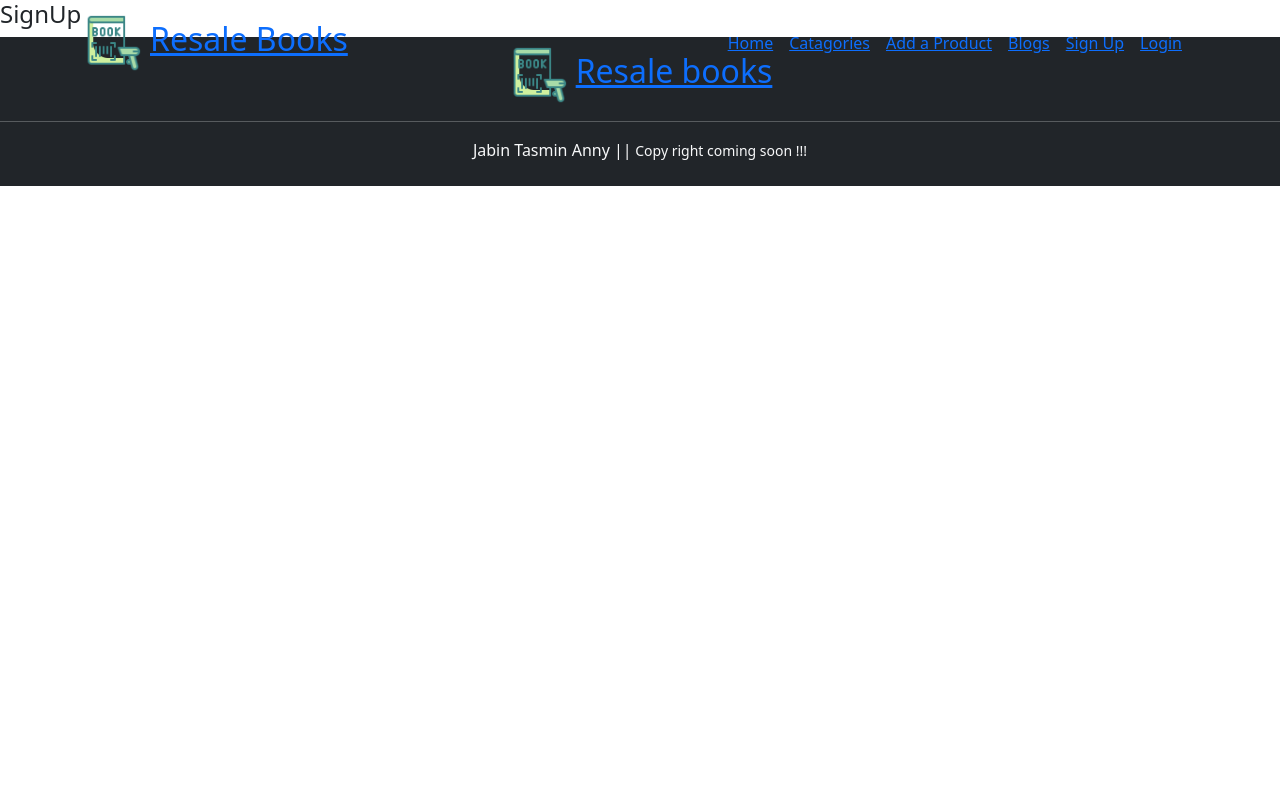
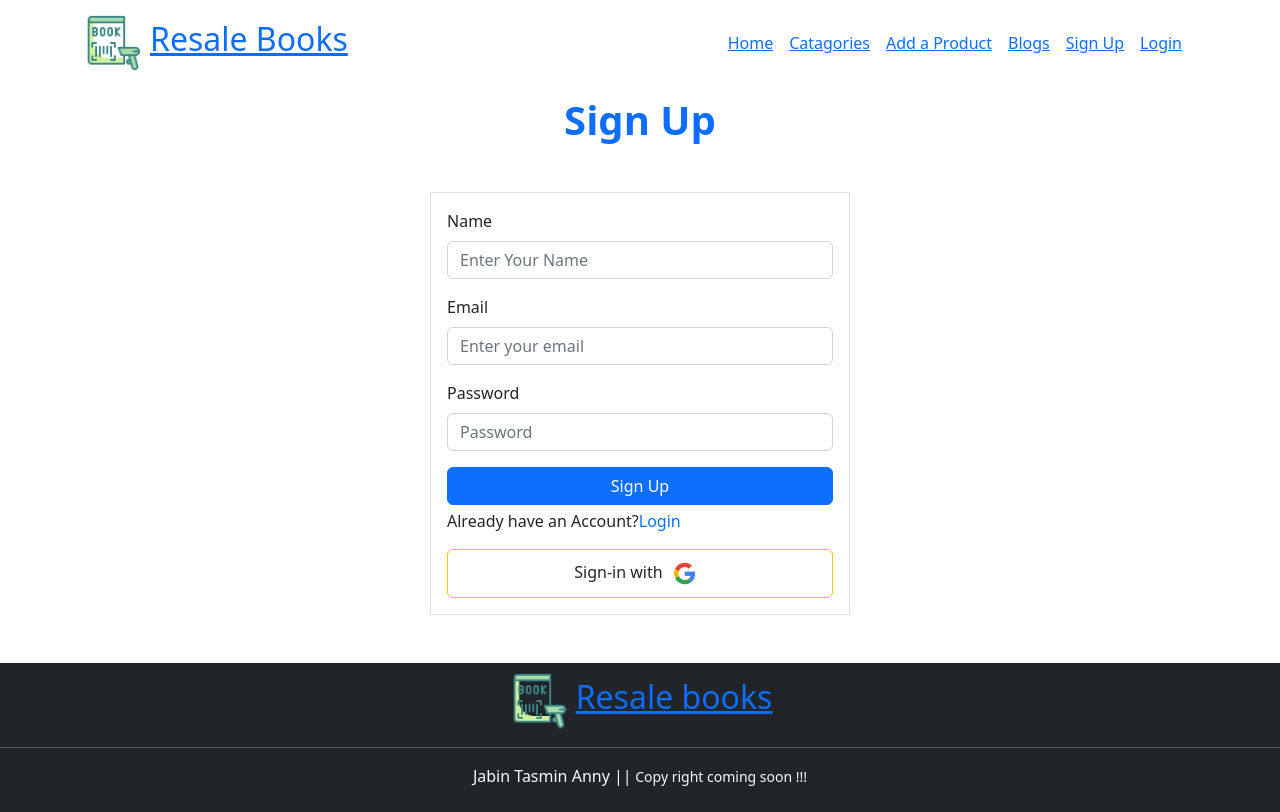
Before and after one commit to Anny27-pixel/resale-books-client, a React (Create React App) app: page /signUp in a window 1280 px wide. Built offline with nearby package versions, Linux system fonts and the light colour scheme; no server answers.

Commit message:
sign up using email password and google sign in method

```diff
--- a/src/pages/SignUp/SignUp.js
+++ b/src/pages/SignUp/SignUp.js
@@ -1,9 +1,123 @@
 import React from 'react';
+import { useState } from "react";
+import { useContext } from "react";
+import Button from "react-bootstrap/Button";
+import Form from "react-bootstrap/Form";
+import { Link, useNavigate } from "react-router-dom";
+import { AuthContext } from '../../Context/UserContext';
+import logo from '../../assets/google.png';
+
+
 
 const SignUp = () => {
+    const [error, setError] = useState("");
+    const { createUser, setUser, googleSignIn } = useContext(AuthContext);
+    const navigate = useNavigate();
+
+    const handleGoogleSignIn = () => {
+        googleSignIn()
+            .then((res) => {
+                const user = res.user;
+                setUser(user);
+                navigate("/home");
+            })
+            .catch((error) => {
+                alert("Cant sign in");
+                console.error(error);
+            });
+    };
+
+    const handleSubmit = (event) => {
+        event.preventDefault();
+        const form = event.target;
+        const email = form.email.value;
+        const password = form.password.value;
+        console.log(email, password);
+
+        if (password.length <= 6) {
+            setError("set the password at least 6 characters long");
+        }
+
+        createUser(email, password)
+            .then((res) => {
+                const user = res.user;
+                setUser(user);
+                alert("Sign up Successful");
+                form.reset();
+                navigate("/home");
+            })
+            .catch((error) => {
+                alert("User Sign up Failed.");
+                console.error(error);
+            });
+    };
+
     return (
         <div>
-            <h4>SignUp</h4>
+            <div className="container mt-5 pt-5">
+                <h1 className="d-flex justify-content-center fw-bold text-primary">Sign Up</h1>
+                <div
+                    className="form-container mx-auto border border-1 my-5 p-3"
+                    style={{ maxWidth: "420px" }}
+                >
+                    <Form onSubmit={handleSubmit}>
+                        <Form.Group className="mb-3" controlId="formBasicName">
+                            <Form.Label>Name</Form.Label>
+                            <Form.Control
+                                type="name"
+                                name="name"
+                                placeholder="Enter Your Name"
+                                required
+                            />
+                        </Form.Group>
+
+                        <Form.Group className="mb-3" controlId="formBasicEmail">
+                            <Form.Label>Email</Form.Label>
+                            <Form.Control
+                                type="email"
+                                name="email"
+                                placeholder="Enter your email"
+                                required
+                            />
+                        </Form.Group>
+
+                        <Form.Group className="mb-3" controlId="formBasicPassword">
+                            <Form.Label>Password</Form.Label>
+                            <Form.Control
+                                type="password"
+                                name="password"
+                                placeholder="Password"
+                                required
+                            />
+                            <small className="text-danger">{error}</small>
+                        </Form.Group>
+
+                        <Button variant="primary" type="submit" className="d-block w-100">
+                            Sign Up
+                        </Button>
+                    </Form>
+                    <p className="mt-1 mb-3 ">
+                        Already have an Account?
+                        <Link className="text-decoration-none" to="/login">
+                            Login
+                        </Link>
+                    </p>
+                    <div className="d-flex justify-content-between">
+                        <button
+                            onClick={handleGoogleSignIn}
+                            className="btn btn-outline-warning text-dark w-100 "
+                        >
+                            Sign-in with
+                            <img
+                                src={logo}
+                                alt=""
+                                width="35px"
+                                className="mx-1"
+                            />
+                        </button>
+                    </div>
+                </div>
+            </div>
         </div>
     );
 };
--- a/src/pages/shared/Header/Header.js
+++ b/src/pages/shared/Header/Header.js
@@ -24,7 +24,7 @@ const Header = () => {
         <div id="navbar" className="fixed-top">
             {user && user.uid ? (
                 <p className="bg-dark py-1 text-light m-0 text-center">
-                    🎉 Welcome,
+                    Welcome,
                     {user.displayName ? user.displayName : user.email}
                 </p>
             ) : (
```
Also changed, not shown: src/pages/shared/Title/Title.js (added, +15 -0 lines), src/assets/google.png (added).
